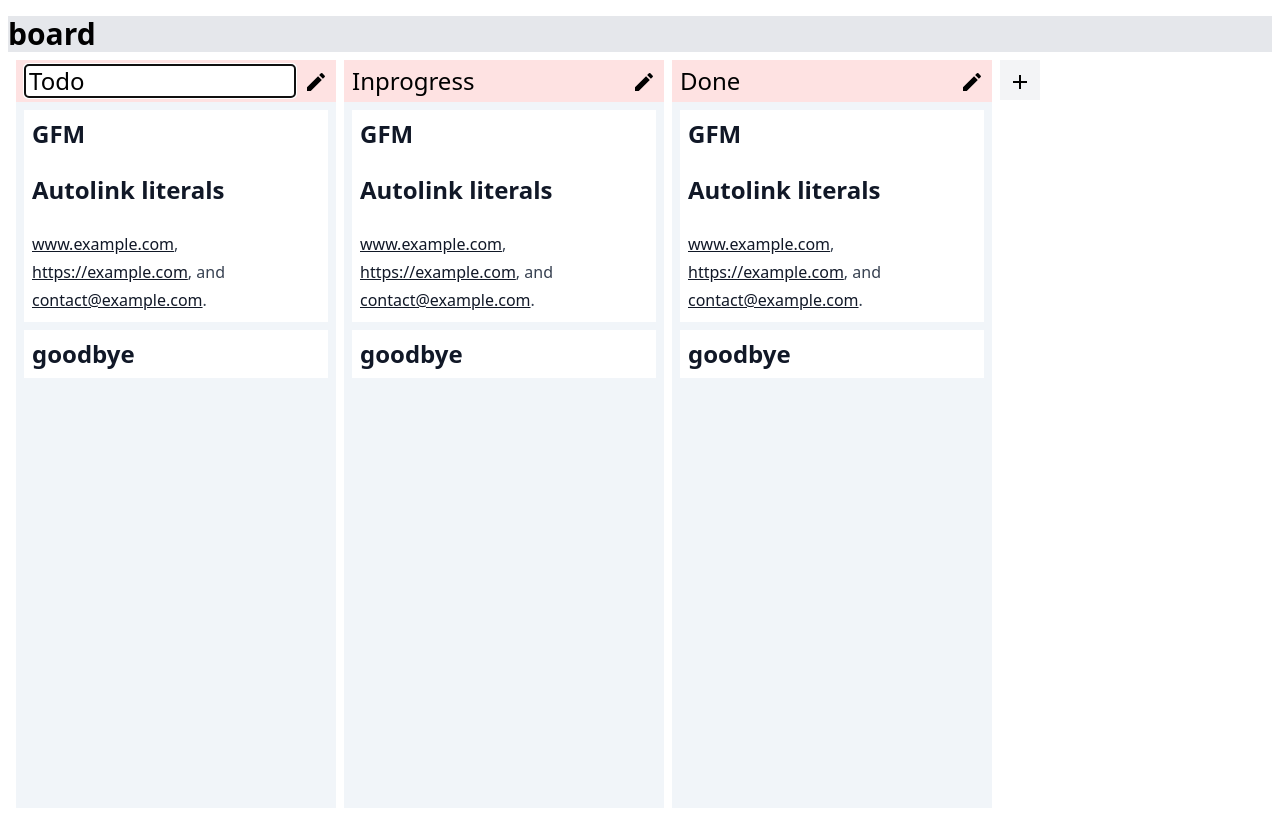
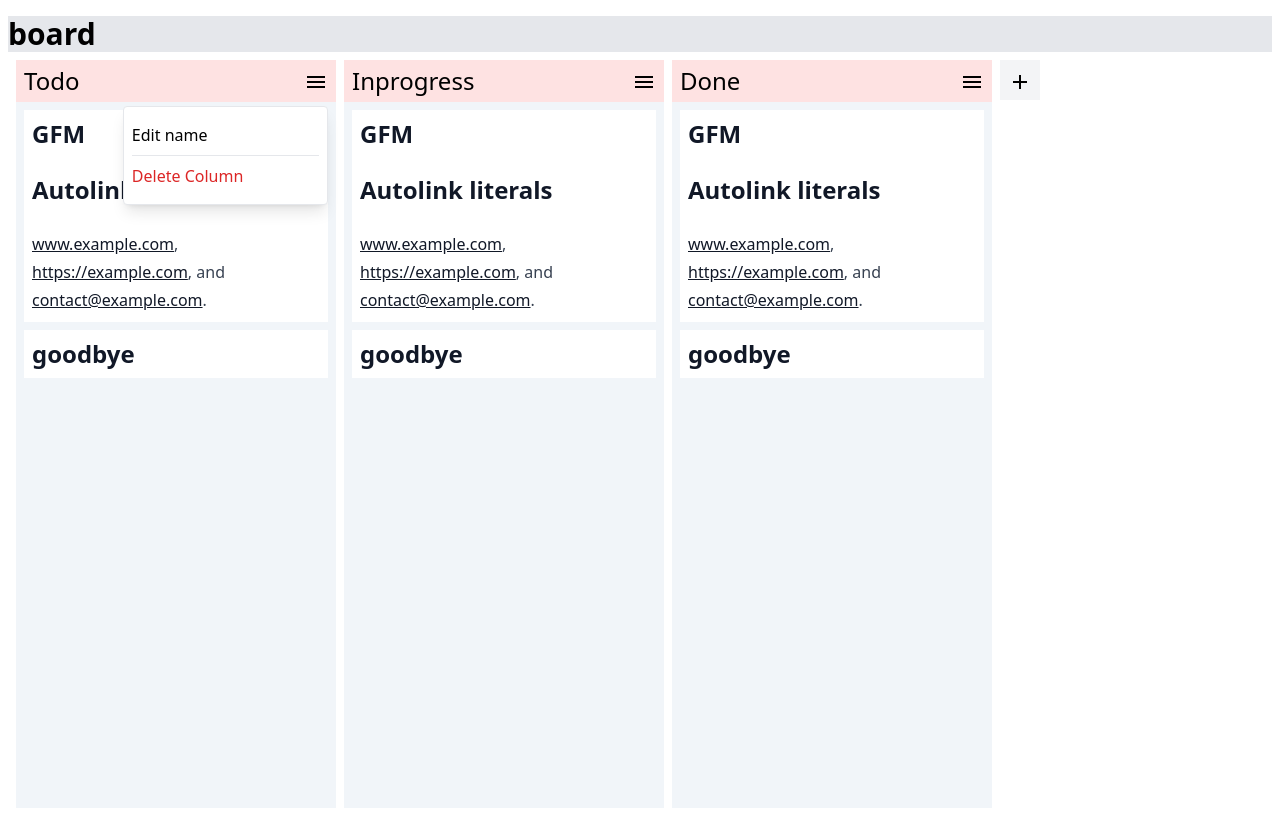
Before and after one commit to tomoya0318/Board, a Next.js app in the folder frontend/: page /board in a window 1280 px wide. Both pictures are taken after a click on the button 316 px from the left and 80 px from the top of the page. Built offline with nearby package versions, Linux system fonts and the light colour scheme.

Commit message:
メニューボタンのux向上

```diff
--- a/frontend/src/app/board/_components/BoardColumn.tsx
+++ b/frontend/src/app/board/_components/BoardColumn.tsx
@@ -1,18 +1,25 @@
-import React, { useEffect, useState, useRef } from "react";
+import React, { useEffect, useState, useRef, LegacyRef } from "react";
 import { ColumnItem } from "./ColumnItem";
 import { Board, Column } from "@/types/board";
-import EditIcon from "@mui/icons-material/Edit";
+import MenuIcon from '@mui/icons-material/Menu';
 import AddIcon from "@mui/icons-material/Add";
 import { AddColumnForm } from "./AddColumnForm";
+import { EditColumnMenu } from "./EditColumnMenu";
 
 export type BoardColumnProps = {
   columns: Column[];
   setBoard: React.Dispatch<React.SetStateAction<Board>>;
+  menuRef: LegacyRef<HTMLDivElement>;
+  showMenu: Record<number, boolean>;
+  setShowMenu:React.Dispatch<React.SetStateAction<Record<number, boolean>>>;
 };
 
 export const BoardColumn = ({
   columns,
   setBoard,
+  menuRef,
+  showMenu,
+  setShowMenu
 }: BoardColumnProps): JSX.Element => {
   const [isEditing, setIsEditing] = useState<Record<number, boolean>>({});
   const prevColumnsLengthRef = useRef(columns.length);
@@ -22,23 +29,31 @@ export const BoardColumn = ({
     if (columns.length > prevColumnsLengthRef.current) {
       const newIsEditing = columns.reduce(
         (acc, column) => {
-          if (!(column.id in acc)) {
             acc[column.id] = false;
-          }
           return acc;
         },
         { ...isEditing } as Record<number, boolean>,
       );
+      const newShowMenu = columns.reduce(
+        (acc, column) => {
+            acc[column.id] = false;
+          return acc;
+        },
+        { ...showMenu } as Record<number, boolean>
+      )
       setIsEditing(newIsEditing);
+      setShowMenu(newShowMenu);
     }
     prevColumnsLengthRef.current = columns.length;
   }, [columns]);
 
-  const handleEditing = (columnId: number) => {
-    setIsEditing((prev) => ({
-      ...prev,
-      [columnId]: !prev[columnId],
-    }));
+  const handleShowMenu = (columnId: number) => {
+    const newShowMenu = columns.reduce((acc, column) => {
+      // クリックされたcolumnId以外は全てfalse
+      acc[column.id] = column.id === columnId;
+      return acc;
+    }, {} as Record<number, boolean>);
+    setShowMenu(newShowMenu);
   };
 
   const handleLabelChange = (columnId: number, newLabel: string) => {
@@ -61,6 +76,7 @@ export const BoardColumn = ({
     <div className="flex p-2">
       {columns.map((column) => (
         <div key={column.id} className="flex-none w-80 h-dvh mr-2 bg-slate-100">
+          <div className="relative">
             <div className="flex bg-red-100 items-center">
               <div className="text-2xl pl-2 flex-grow">
                 {isEditing[column.id] ? (
@@ -69,6 +85,11 @@ export const BoardColumn = ({
                     value={column.label}
                     onChange={(e) => handleLabelChange(column.id, e.target.value)}
                     onBlur={() => handleBlur(column.id)}
+                    onKeyDown={(e) => {
+                      if (e.key === "Enter") {
+                        handleBlur(column.id)
+                      }
+                    }}
                     className="border rounded px-1 w-full"
                     autoFocus
                   />
@@ -77,12 +98,22 @@ export const BoardColumn = ({
                 )}
               </div>
               <button
-              onClick={() => handleEditing(column.id)}
+                onClick={() => handleShowMenu(column.id)}
                 className="p-2"
                 aria-label={`Edit ${column.label}`}
+                is-menu="true"
               >
-              <EditIcon />
+                <MenuIcon />
               </button>
+            </div>
+            {showMenu[column.id] && (
+              <EditColumnMenu
+                columnId={column.id}
+                menuRef={menuRef}
+                setIsEditing={setIsEditing}
+                setShowMenu={setShowMenu}
+              />
+            )}
           </div>
           <ColumnItem items={column.items} />
         </div>
--- /dev/null
+++ b/frontend/src/app/board/_components/EditColumnMenu.tsx
@@ -0,0 +1,49 @@
+import { LegacyRef } from "react";
+
+type EditColumnMenuProps = {
+  columnId: number;
+  menuRef: LegacyRef<HTMLDivElement>;
+  setIsEditing: React.Dispatch<React.SetStateAction<Record<number, boolean>>>;
+  setShowMenu: React.Dispatch<React.SetStateAction<Record<number, boolean>>>;
+}
+
+export const EditColumnMenu = ({
+  columnId,
+  menuRef,
+  setIsEditing,
+  setShowMenu
+  }: EditColumnMenuProps) => {
+  const handleEditing = (columnId: number) => {
+    setIsEditing(prev => ({
+      ...prev,
+      [columnId]: true,
+    }));
+    setShowMenu(prev => ({
+      ...prev,
+      [columnId]: false
+    }));
+  };
+
+  return (
+    <div
+      is-menu="true"
+      className="absolute right-0 top-full mt-1 mr-2 bg-white p-2 border rounded divide-y shadow-lg z-10"
+    >
+      <button
+        onClick={() => handleEditing(columnId)}
+        className="w-full text-left py-2 hover:bg-gray-100"
+      >
+        Edit name
+      </button>
+      <button
+        onClick={() => {
+          // ここに列削除のロジックを実装
+          console.log(`Delete column ${columnId}`);
+        }}
+        className="w-full text-left py-2 hover:bg-gray-100 text-red-600"
+      >
+        Delete Column
+      </button>
+    </div>
+  );
+};
--- a/frontend/src/app/board/page.tsx
+++ b/frontend/src/app/board/page.tsx
@@ -1,5 +1,5 @@
 "use client";
-import { useState } from "react";
+import { useState, useRef } from "react";
 import { BoardColumn } from "./_components/BoardColumn";
 import { Board as BoardProps } from "@/types/board";
 
@@ -40,10 +40,36 @@ const defaultData: BoardProps = {
 
 const Board = (): JSX.Element => {
   const [board, setBoard] = useState(defaultData);
+  const [showMenu, setShowMenu] = useState<Record<number, boolean>>({});
+  const menuRef = useRef<HTMLDivElement>(null);
+
+  const closeWithClickOutSide = (e:React.MouseEvent) => {
+    // コラムのメニューボタンと，メニューの中身に触ったかを判定
+    const isRelatedMenuButton = (e.target as HTMLElement).closest('[is-menu="true"]');
+
+    if (!isRelatedMenuButton) {
+      const allMenusClosed = board.columns.reduce((acc, column) => {
+        acc[column.id] = false;
+        return acc;
+      }, {} as Record<number, boolean>);
+
+      setShowMenu(allMenusClosed);
+    }
+
+  }
   return (
-    <div className="p-2 mt-2 mb-8 h-screen overflow-hidden">
+    <div
+      className="p-2 mt-2 mb-8 h-screen overflow-hidden"
+      onClick={closeWithClickOutSide}
+    >
       <div className="text-3xl font-bold bg-gray-200">{board.title}</div>
-      <BoardColumn columns={board.columns} setBoard={setBoard} />
+      <BoardColumn
+        columns={board.columns}
+        setBoard={setBoard}
+        menuRef={menuRef}
+        showMenu={showMenu}
+        setShowMenu={setShowMenu}
+      />
     </div>
   );
 };
```
Lines whose indentation alone changed are shown as unchanged.
